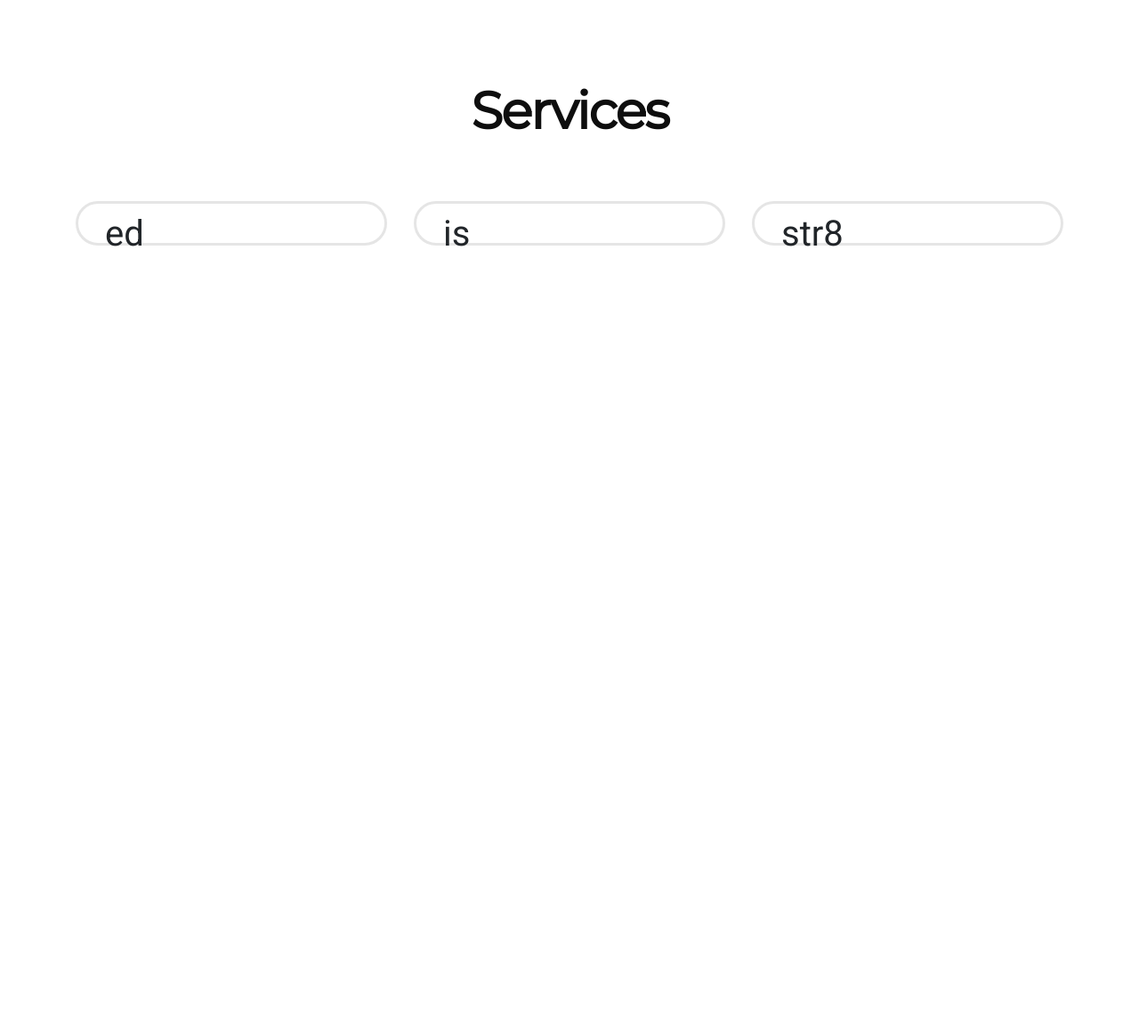
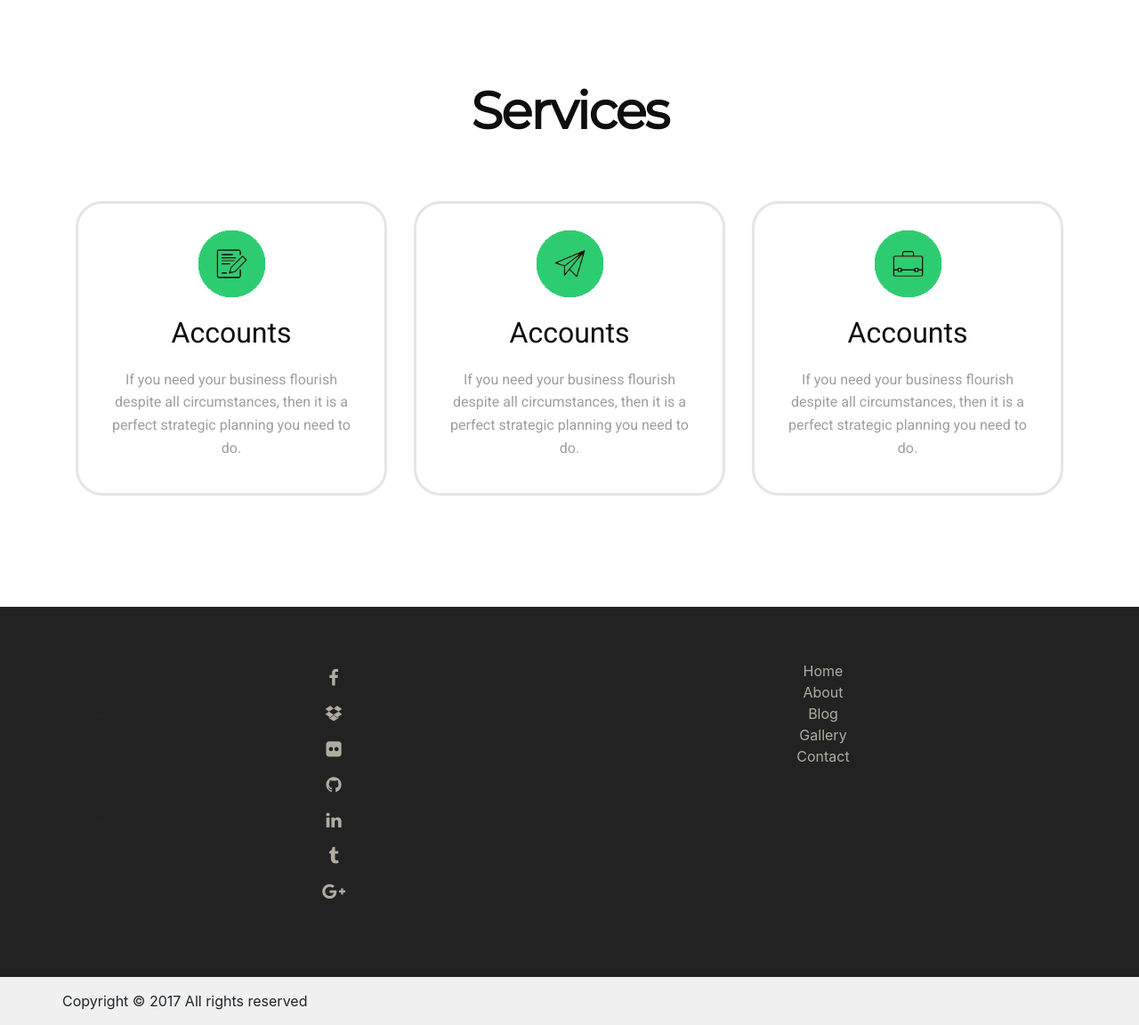
Before and after one commit to thomashughes/Swaft-Surveying-2019, a PHP site: page /EdsWebsite/ in a window 1280 px wide. Shown: the part 1840-2992 px from the top of the page at 89% size. Before the commit the page ends 2117 px from the top, so only its background shows below. Run offline with PHP 8.4, Linux system fonts and the light colour scheme; some libraries are stand-ins or nearby versions.

Commit message:
services page work, smooth scroll nav added,footer-work started

```diff
--- a/index.php
+++ b/index.php
@@ -27,24 +27,22 @@
       <span class="navbar-toggler-icon"></span>
     </button>
     <div class="collapse navbar-collapse" id="navbarSupportedContent">
-      <ul class="navbar-nav nav  justify-content-end">
+      <ul class="navbar-nav nav smooth-scroll list-unstyled justify-content-end">
         <li class="nav-item active">
-          <a class="nav-link" href="#">Home</a>
+          <a class="nav-link">Home</a>
         </li>
         <li class="nav-item">
-          <a class="nav-link" href="#">About</a>
+          <a class="nav-link" href="#container2">About</a>
         </li>
         <li class="nav-item">
-          <a class="nav-link" href="#">
+          <a class="nav-link" href="#container-4">
             Services
           </a>
         </li>
         <li class="nav-item">
           <a class="nav-link" href="#">Pricing</a>
         </li>
-        <li class="nav-item">
-          <a class="nav-link" href="#">Contact</a>
-        </li>
+
       </ul>
       <form class="form-inline my-2 my-lg-0">
         <button class="btn btn-outline-success my-2 my-sm-0" data-toggle="modal" data-target="#exampleModalCenter">Contact</button>
@@ -218,23 +216,111 @@
 
         <div class="col-md-4">
           <div class="services">
-            <h6>ed</h6>
+            <img src="http://localhost/EdsWebsite/images/mt-1509-home-icon2.png" class="services-img img-fluid" alt="clipboard">
+            <h3>Accounts</h3>
+            <p>If you need your business flourish despite all circumstances, then it is a perfect strategic planning you need to do.</p>
           </div>
         </div>
 
         <div class="col-md-4">
           <div class="services">
-            <h6>is</h6>
+            <img src="http://localhost/EdsWebsite/images/mt-1509-home-icon1.png" class="services-img img-fluid" alt="clipboard">
+            <h3>Accounts</h3>
+            <p>If you need your business flourish despite all circumstances, then it is a perfect strategic planning you need to do.</p>
+
           </div>
         </div>
 
         <div class="col-md-4">
           <div class="services">
-            <h6>str8</h6>
+            <img src="http://localhost/EdsWebsite/images/mt-1509-home-icon3.png" class="services-img img-fluid" alt="clipboard">
+            <h3>Accounts</h3>
+            <p>If you need your business flourish despite all circumstances, then it is a perfect strategic planning you need to do.</p>
           </div>
         </div>
 
       </div>
 
     </div>
+
+
+    <footer>
+ <div class="container">
+   <div class="row text-center">
+
+             <div class="col-md-6">
+              <ul class="">
+
+                           <li>
+                                <a href="#"><i class="fa fa-facebook fa-2x"></i></a>
+                           </li>
+
+                           <li>
+                                <a href="#"><i class="fa fa-dropbox fa-2x"></i></a>
+                           </li>
+
+                           <li>
+                                <a href="#"><i class="fa fa-flickr fa-2x"></i></a>
+                           </li>
+
+                           <li>
+                                <a href="#"><i class="fa fa-github fa-2x"></i></a>
+                           </li>
+
+                           <li>
+                                <a href="#"><i class="fa fa-linkedin fa-2x"></i></a>
+                           </li>
+
+                           <li>
+                                <a href="#"><i class="fa fa-tumblr fa-2x"></i></a>
+                           </li>
+
+                           <li>
+                                <a href="#"><i class="fa fa-google-plus fa-2x"></i></a>
+                          </li>
+
+                 </ul>
+               </div>
+
+             <div class="col-md-6 col-sm-6 col-xs-12">
+              <ul class="menu list-inline">
+
+                     <li>
+                        <a href="#">Home</a>
+                      </li>
+
+                      <li>
+                         <a href="#">About</a>
+                      </li>
+
+                      <li>
+                        <a href="#">Blog</a>
+                      </li>
+
+                      <li>
+                         <a href="#">Gallery </a>
+                      </li>
+
+                      <li>
+                        <a href="#">Contact</a>
+                     </li>
+
+             </ul>
+           </div>
+
+
+       </div>
+    </div>
+</footer>
+
+<div class="copyright">
+ <div class="container">
+
+     <div class="row text-center">
+     	<p>Copyright © 2017 All rights reserved</p>
+     </div>
+
+    </div>
+</div>
+<!-- End -->
   </body>
--- a/styles.css
+++ b/styles.css
@@ -6,6 +6,9 @@ font-family: 'Roboto', sans-serif;
 
 
 /*global*/
+html{
+  scroll-behavior: smooth
+}
 .container-pad{
   padding-top: 125px;
   padding-bottom: 125px;
@@ -221,9 +224,11 @@ letter-spacing: 0px;
 }
 
 .services{
-  height:50px;
+
   padding-left: 30px;
 padding-right: 30px;
+padding-top: 30px;
+padding-bottom: 30px;
 border-style: solid;
 border-color: #e5e5e5;
 border-left-width: 3px;
@@ -236,9 +241,84 @@ border-bottom-left-radius: 30px;
 border-bottom-right-radius: 30px;
 transition-duration: 0.4s;
 transition-property: border-color;
-margin:
+align-items: center;
+text-align: center;
+height:auto;
 }
 
+.services h3{
+  font-size: 2em;
+  margin:0.5em;
+}
 .services:hover{
   border-color: #2ecc71
 }
+
+.services p{
+  font-weight: 400;
+    font-style: normal;
+    font-family: 'Roboto', sans-serif;
+    color: #a09d9d;
+    font-size: 16px;
+    line-height: 1.6;
+    letter-spacing: 0px;
+    margin-bottom: 0.5em
+}
+
+
+.services-img{
+  height: 75px;
+  width: 75px;
+}
+
+
+@import url('https://fonts.googleapis.com/css?family=Poppins');
+
+
+
+.copyright{
+    background-color:#f0f0f0;
+}
+
+.copyright p{
+   margin:15px 0px;
+}
+
+footer{
+	background-color:#222222;
+	padding: 60px 0px;
+}
+
+footer .menu li a{
+	color:#b1aca1;
+	padding:10px;
+	text-decoration:none;
+}
+
+footer .menu li a:hover{
+	color:#7dabdb;
+}
+
+.fa.fa-facebook ,
+.fa.fa-dropbox,
+.fa.fa-flickr ,
+.fa.fa-github ,
+.fa.fa-linkedin ,
+.fa,fa-tumblr ,
+.fa.fa-google-plus ,
+.fa.fa-tumblr {
+	color:#b1aca1;
+	font-size:20px;
+	padding:10px;
+}
+
+.fa.fa-facebook:hover,
+.fa.fa-dropbox:hover,
+.fa.fa-flickr:hover,
+.fa.fa-github:hover,
+.fa.fa-linkedin:hover,
+.fa,fa-tumblr:hover,
+.fa.fa-google-plus:hover,
+.fa.fa-tumblr:hover {
+	color:#6794c2;
+}
```
Also changed, not shown: images/mt-1509-home-icon1.png (added), images/mt-1509-home-icon2.png (added), images/mt-1509-home-icon3.png (added).
